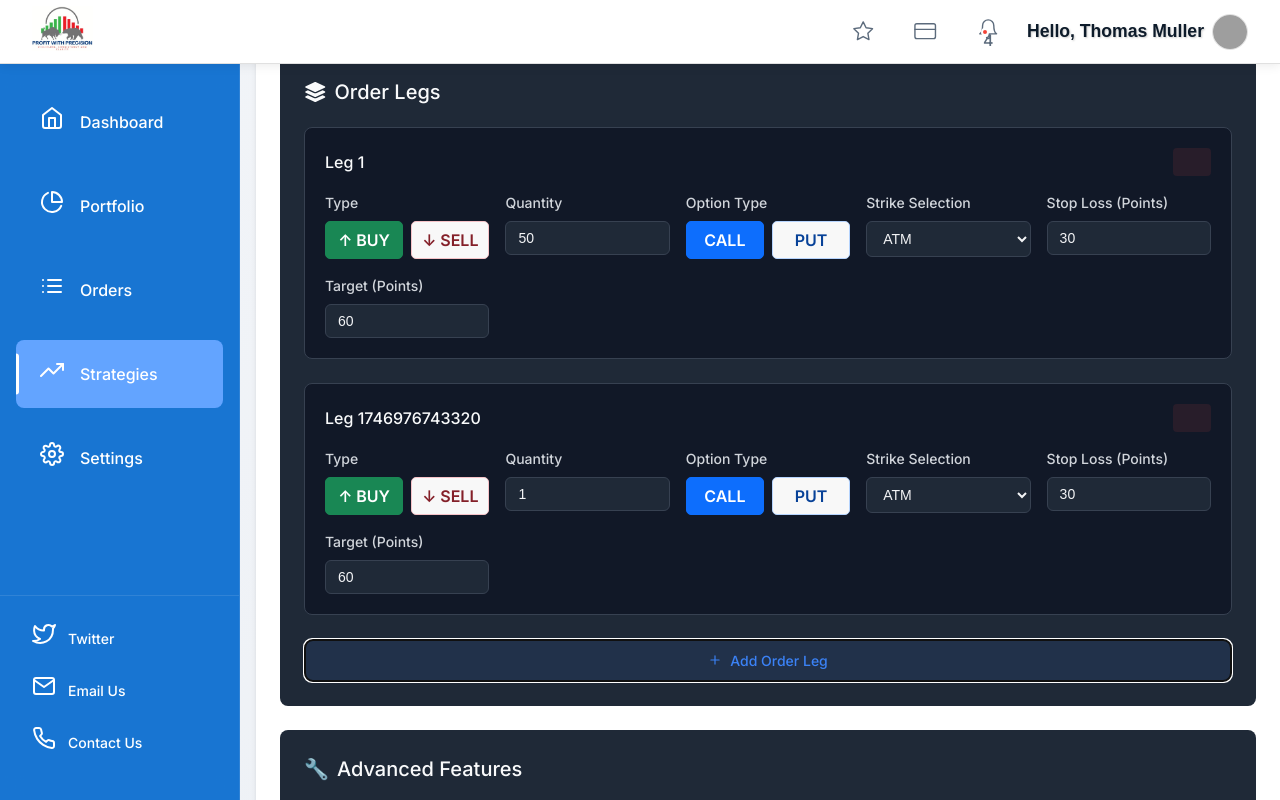
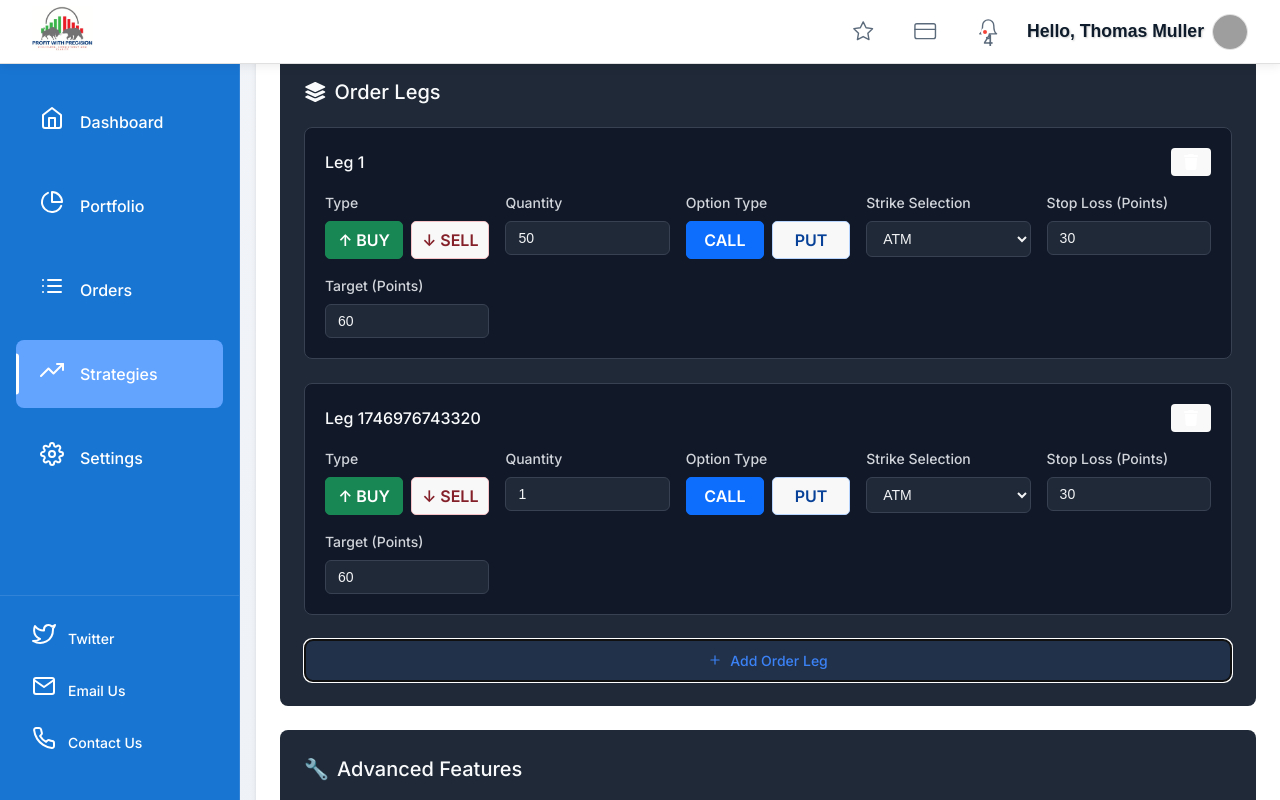
Before and after one commit to sudhanshu2070/last-trade, a React (Vite) app: page /strategies in a window 1280 px wide. Both pictures are taken after a click on the button "Add Order Leg". Shown: the part 1055-1855 px from the top of the page. Built offline with nearby package versions, Linux system fonts and the light colour scheme; grey boxes are pictures that could not be loaded.

Commit message:
Order leg 0.3

```diff
--- a/src/Pages/StrategyTabs/CreateStrategy/Sections/OrderLegs/OrderLegs.module.css
+++ b/src/Pages/StrategyTabs/CreateStrategy/Sections/OrderLegs/OrderLegs.module.css
@@ -44,9 +44,9 @@
   }
 
   .removeLegButton {
-    background-color: rgba(239, 68, 68, 0.1);
-    color: #ef4444;
-    border: none;
+    /* background-color: rgba(239, 68, 68, 0.8); deeper red */
+    color: #ffffff; /* white for contrast */
+    /* border: 1px solid #ef4444; */
     border-radius: 0.25rem;
     width: 1.75rem;
     height: 1.75rem;
@@ -54,12 +54,14 @@
     align-items: center;
     justify-content: center;
     cursor: pointer;
-    transition: background-color 0.2s ease;
+    transition: background-color 0.2s ease, border-color 0.2s ease;
   }
 
   .removeLegButton:hover {
-    background-color: rgba(239, 68, 68, 0.2);
+    background-color: #ef4444;
+    border-color: #ef4444;
   }
+
 
   .legForm {
     display: grid;
--- a/src/Pages/StrategyTabs/CreateStrategy/Sections/OrderLegs/OrderLegs.tsx
+++ b/src/Pages/StrategyTabs/CreateStrategy/Sections/OrderLegs/OrderLegs.tsx
@@ -1,8 +1,8 @@
 import React, { useState } from 'react';
 import styles from './OrderLegs.module.css';
-import { FiPlus, FiX } from 'react-icons/fi';
+import { FiPlus } from 'react-icons/fi';
 import { FontAwesomeIcon } from '@fortawesome/react-fontawesome';
-import { faLayerGroup } from '@fortawesome/free-solid-svg-icons';
+import { faLayerGroup, faTrash } from '@fortawesome/free-solid-svg-icons';
 
 const OrderLegs: React.FC = () => {
   const [legs, setLegs] = useState([
@@ -51,7 +51,7 @@ const OrderLegs: React.FC = () => {
                   className={styles.removeLegButton}
                   onClick={() => removeLeg(leg.id)}
                 >
-                  <FiX />
+                  <FontAwesomeIcon icon={faTrash} />
                 </button>
               )}
             </div>
```
